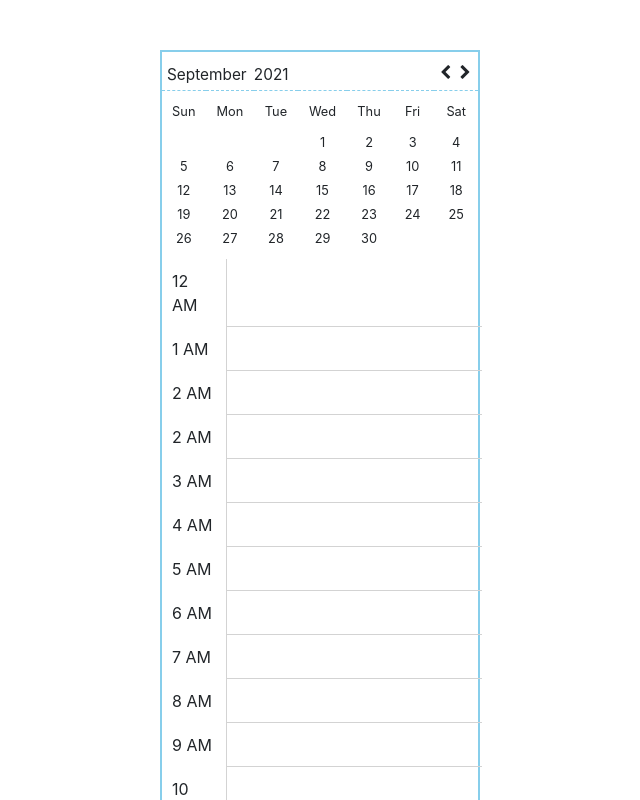
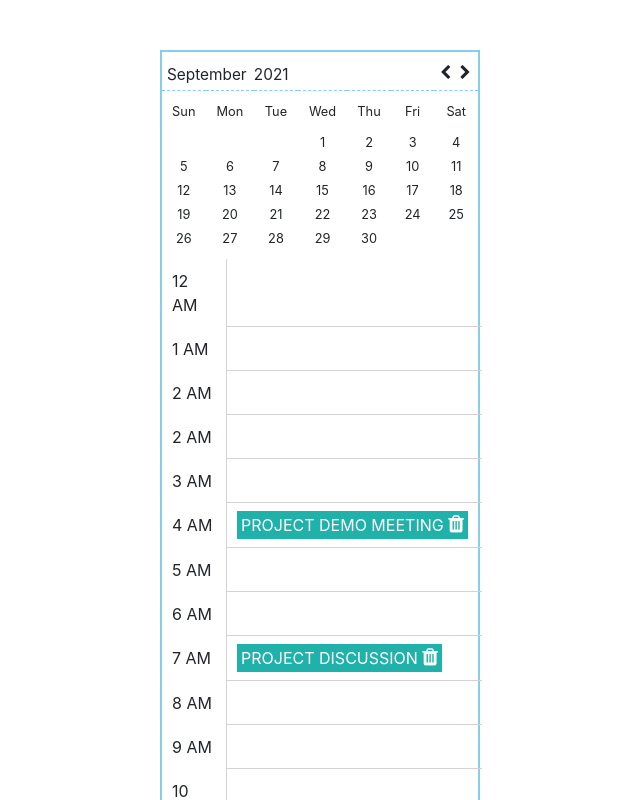
Before and after one commit to sathyam09/Meeting-Scheduler, a React (Create React App) app: page / in a window 1280 px wide. Shown: the top 800 px of the page, without its empty margins (320-960 px from the left). Built offline with nearby package versions, Linux system fonts and the light colour scheme.

Commit message:
log changes

```diff
--- a/src/Components/DragDiv.js
+++ b/src/Components/DragDiv.js
@@ -31,6 +31,7 @@ const Draggable = (props) => {
             // call a function whenever the cursor moves:
             document.onmousemove = elementDrag;
           }
+
         var pos1 = 0, pos2 = 0, pos3 = 0, pos4 = 0;
         if (document.getElementById(elmnt.id + "header")) {
           /* if present, the header is where you move the DIV from:*/
@@ -39,6 +40,7 @@ const Draggable = (props) => {
           /* otherwise, move the DIV from anywhere inside the DIV:*/
           elmnt.onmousedown = dragMouseDown;
         }
+
 
 
 
@@ -56,7 +58,6 @@ const Draggable = (props) => {
         }
 
         const closeDragElement =() => {
-            let room = document.getElementById('mydiv').parentNode;
 
             if(props.data.timeProps.selectedDay){
                 setDragabale(false)
--- a/src/Components/Modal.js
+++ b/src/Components/Modal.js
@@ -72,7 +72,6 @@ const MeetingModal = (props,handler,dataProb) => {
             userList.push(emailInput)
         setUserList([...userList])
 
-        console.log(userList,"eeee")
         setErrorShow('')
 
 
--- a/src/Components/TimeSlot.js
+++ b/src/Components/TimeSlot.js
@@ -71,7 +71,8 @@ const TimeSlot = (props) => {
                 <div className="schedule-msg">
                     {allMeetings && allMeetings.map((meet) => (
 
-                <div   key={meet.id}>{meet.meetingOnTime === time.time ? (<div><span className="meetingSlot">{meet.title}  <i id="deleteMeeting" className="fa fa-trash" onClick={ () => meetingDeleteHandler(meet.id)}></i></span></div>) :null} </div>
+
+                <div key={meet.id}>{meet.meetingOnTime === time.time ? (<div><span className="meetingSlot">{meet.title}  <i id="deleteMeeting" className="fa fa-trash" onClick={ () => meetingDeleteHandler(meet.id)}></i></span></div>) :null} </div>
 
 
                     ))}
--- a/src/Components/reducer/schedulerReducer.js
+++ b/src/Components/reducer/schedulerReducer.js
@@ -1,4 +1,23 @@
-let initialState = [];
+let initialState = [
+    {
+        title:"PROJECT DEMO MEETING",
+                    inputEmailList:["sathya@gmail.com","xy@gmail.com"],
+                    id:1,
+                    meetingMonth:"SEPTEMBER",
+                    meetingYear:"2021",
+                    meetingDate:5,
+                    meetingOnTime:"4 AM"
+    },{
+        title:"PROJECT DISCUSSION",
+        inputEmailList:["sathya@gmail.com","xy@gmail.com"],
+        id:2,
+        meetingMonth:"SEPTEMBER",
+        meetingYear:"2021",
+        meetingDate:5,
+        meetingOnTime:"7 AM"
+}
+
+];
 
 const SchedulerReducer =(state = initialState,action) => {
     const newState = [...state]
```
Also changed, not shown: src/Components/Calendar.js (+4 -4 lines).
